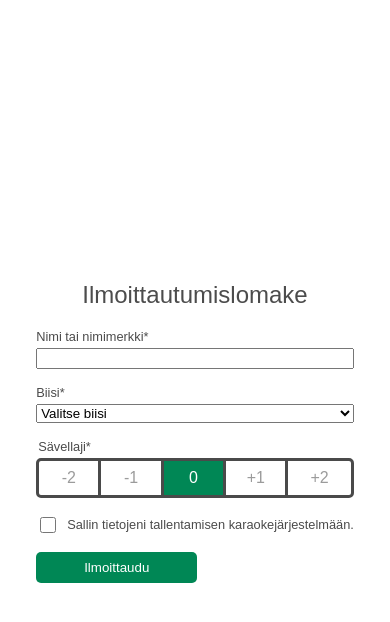
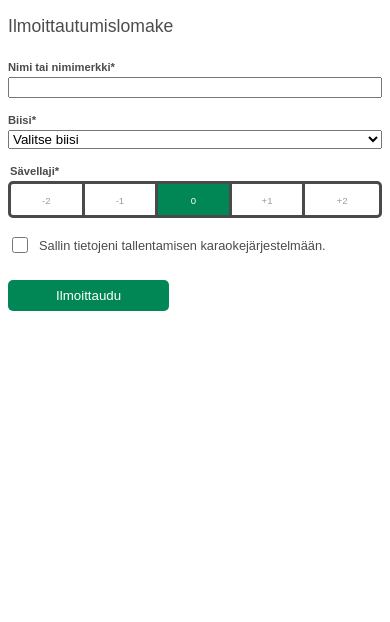
Before and after one commit to anonOstrich/karaoke-form, a React (Vite) app: page / in a window 390 px wide. Shown: the top 622 px of the page. Built offline with nearby package versions, Linux system fonts and the light colour scheme.

Commit message:
Layout on mobile similar to the design

```diff
--- a/src/App.css
+++ b/src/App.css
@@ -1,6 +1,10 @@
-#root {
-  font-family: sans-serif;
-  text-align: center;
+.component-container {
   max-width: var(--max-width);
-  margin: 0 auto;
+  padding: 1rem 0.5rem;
 }
+
+@media screen and (min-width: 768px) {
+  .component-container {
+    padding: 2rem 1rem;
+  }
+}
--- a/src/App.tsx
+++ b/src/App.tsx
@@ -4,9 +4,10 @@ import './App.css';
 
 function App() {
   return (
-    <>
+    <div className="component-container">
+      {/* Set the dimensions with the container */}
       <Lomake />
-    </>
+    </div>
   );
 }
 
--- a/src/components/Lomake.css
+++ b/src/components/Lomake.css
@@ -1,6 +1,13 @@
-h2 {
+.form-title {
   color: var(--color-heading-font);
   font-weight: 400;
+  font-size: 1.1rem;
+}
+
+.form-container {
+  display: flex;
+  flex-direction: column;
+  gap: 1.5rem;
 }
 
 form {
@@ -10,8 +17,11 @@ form {
   gap: 1rem;
 }
 
-form label {
+form label,
+form legend {
   text-align: left;
+  font-size: 0.7rem;
+  font-weight: 800;
 }
 
 .required::after {
@@ -23,3 +33,7 @@ form label {
   flex-direction: column;
   gap: 0.25rem;
 }
+
+.submit-button {
+  margin-top: 0.5rem;
+}
--- a/src/components/Lomake.tsx
+++ b/src/components/Lomake.tsx
@@ -39,8 +39,9 @@ export default function Lomake() {
   }
 
   return (
-    <>
-      <h2>Ilmoittautumislomake</h2>
+    <div className="form-container">
+      {/* Idea: choose the heading level dynamically based on the prop?? How could I know what the user has around the component */}
+      <h1 className="form-title">Ilmoittautumislomake</h1>
       <form onSubmit={handleFormSubmit}>
         <FormField>
           <label htmlFor="username" className="required">
@@ -77,6 +78,6 @@ export default function Lomake() {
           Ilmoittaudu
         </button>
       </form>
-    </>
+    </div>
   );
 }
--- a/src/components/PersonalInfoCheckbox.css
+++ b/src/components/PersonalInfoCheckbox.css
@@ -7,6 +7,11 @@
   font-size: 0.8rem;
 }
 
+.checkbox-container label {
+  font-size: 0.8rem;
+  font-weight: 500;
+}
+
 .checkbox {
   width: 1rem;
   height: 1rem;
--- a/src/components/PitchSelection.css
+++ b/src/components/PitchSelection.css
@@ -13,7 +13,6 @@ fieldset {
 }
 
 legend {
-  font-size: 0.8rem;
   /* Was difficult to position the legend, followed this trick: https://stackoverflow.com/questions/5818960/why-wont-my-legend-element-display-inline */
   float: left;
 }
@@ -47,7 +46,8 @@ legend {
 
 .radio-button-container label {
   cursor: inherit;
-  font-size: 1rem;
+  font-size: 0.6rem;
+  font-weight: 400;
 }
 
 .radio-button-container input {
--- a/src/index.css
+++ b/src/index.css
@@ -13,13 +13,18 @@
   --rounded: 5px;
 }
 
+h1,
+h2,
+h3,
+h4 {
+  margin: 0;
+}
+
 body {
   margin: 0;
-  display: flex;
-  place-items: center;
-  min-width: 320px;
   min-height: 100vh;
   color: var(--color-text);
+  font-family: sans-serif;
 }
 
 /* Some resets */
```
